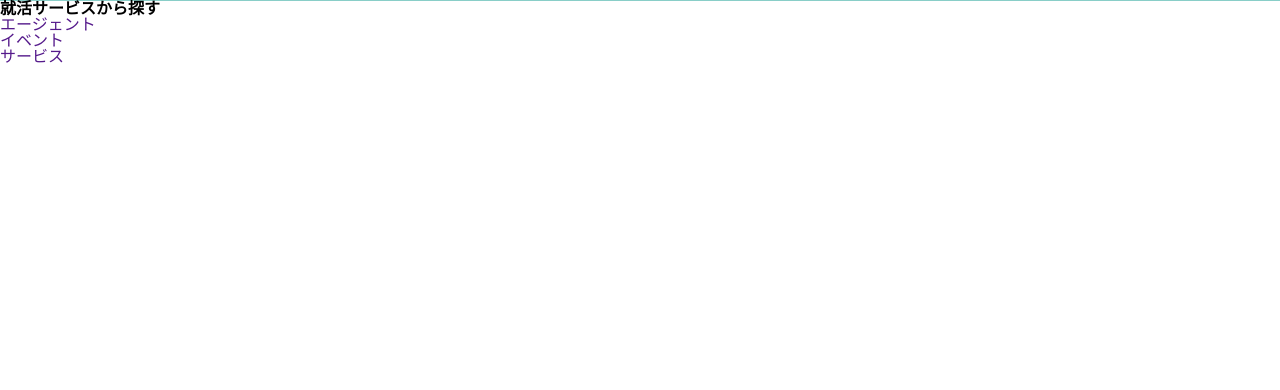
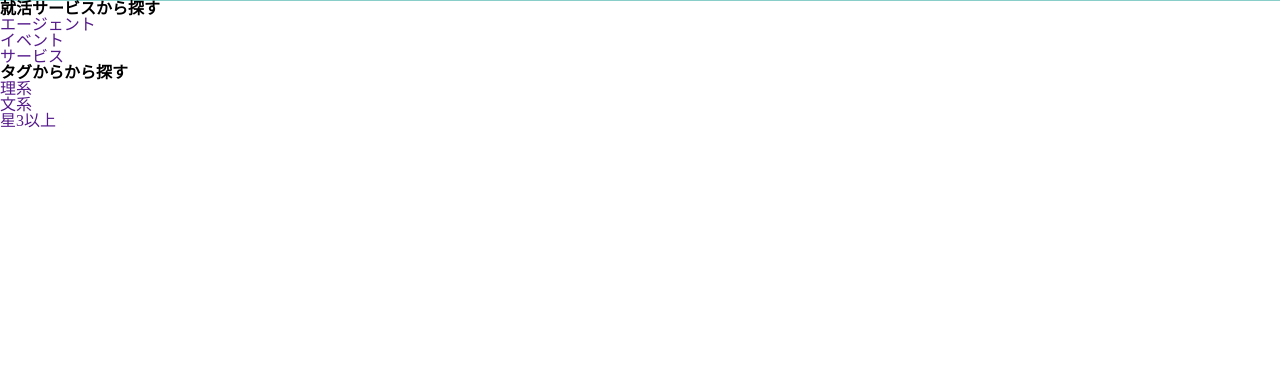
Before and after one commit to daiki-sato/teamE, a PHP site: page /php/top.php in a window 1280 px wide. Shown: the part 181-571 px from the top of the page. Run offline with PHP 8.4, Linux system fonts and the light colour scheme.

Commit message:
変更特に無し

```diff
--- a/src/css/_common.scss
+++ b/src/css/_common.scss
@@ -9,5 +9,8 @@ $color-lightGreen:#89CEC8;
 
 
 @mixin btn-category {
+  color: $color-white;
+  background-color: $color-green;
+
 
 }
--- a/src/css/_header.scss
+++ b/src/css/_header.scss
@@ -19,6 +19,7 @@
         list-style: none;
         display: inline-block;
         padding: 10px 15px 15px;
+
       }
 
       .header-nav__menu__list a{
--- a/src/css/_main.scss
+++ b/src/css/_main.scss
@@ -1 +1,4 @@
 //  main（topページのhooter,header以外）のcss
+
+
+// 多分使わないファイル
--- a/src/css/top.css
+++ b/src/css/top.css
@@ -1,4 +1,6 @@
 @charset "UTF-8";
+/* トップページのcss */
+/* // ここにheader.sass fotter.sassなどを挿入する */
 .header {
   background-color: #28A69A;
   color: #ffffff;
@@ -28,6 +30,3 @@
       font-weight: bold;
       height: 30px;
       line-height: 30px; }
-
-body {
-  font-family: "Helvetica", "Arial", "Hiragino Kaku Gothic ProN", "Hiragino Sans", YuGothic, "Yu Gothic", "メイリオ", Meiryo, sans-serif; }
--- a/src/css/top.scss
+++ b/src/css/top.scss
@@ -1,10 +1,4 @@
-// トップページのcss
-// ここにheader.sass fotter.sassなどを挿入する
+ /* トップページのcss */
+/* // ここにheader.sass fotter.sassなどを挿入する */
+@import './common';
 @import './header';
-
-
-
-
-body {
-  font-family: "Helvetica", "Arial", "Hiragino Kaku Gothic ProN", "Hiragino Sans", YuGothic, "Yu Gothic", "メイリオ", Meiryo, sans-serif;
-}
--- a/src/php/top.php
+++ b/src/php/top.php
@@ -15,8 +15,7 @@
   ?>
 
 
-  <section class="category-search">
-
+<section class="category-search">
   <div class="search-area">
     <h2 class="search-area__title">就活サービスから探す</h2>
   </div>
@@ -26,5 +25,22 @@
     <li><a class="category-search__menu__list" href="">サービス</a></li>
   </ul>
 </section>
+
+<section class="tag-search">
+  <div class="tag-area">
+    <h2 class="tag-area__title">タグからから探す</h2>
+  </div>
+  <ul class="category-tag__menu">
+    <li><a class="category-tag__menu__list" href="">理系</a></li>
+    <li><a class="category-tag__menu__list" href="">文系</a></li>
+    <li><a class="category-tag__menu__list" href="">星3以上</a></li>
+  </ul>
+</section>
+
+
+
+
+
+
 </body>
 </html>
```
Also changed, not shown: 14 other files.
